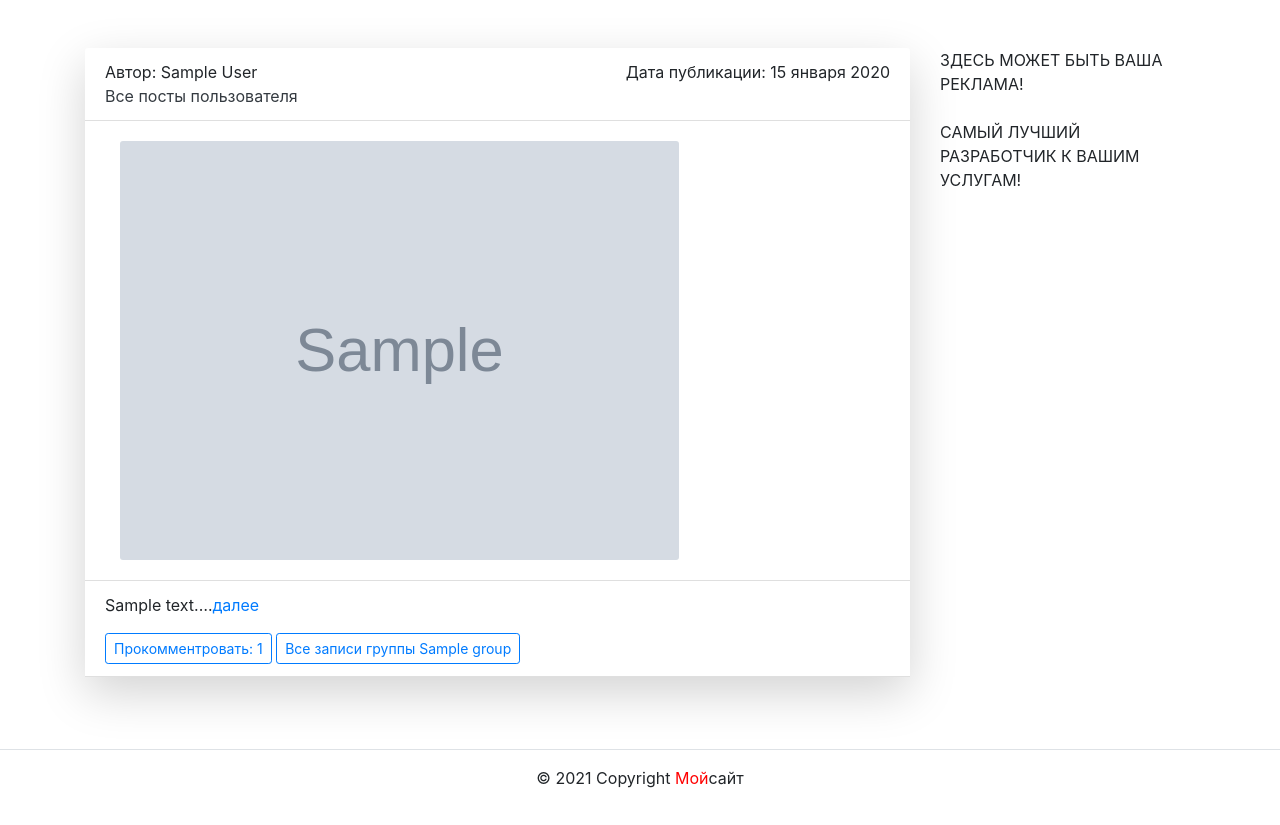
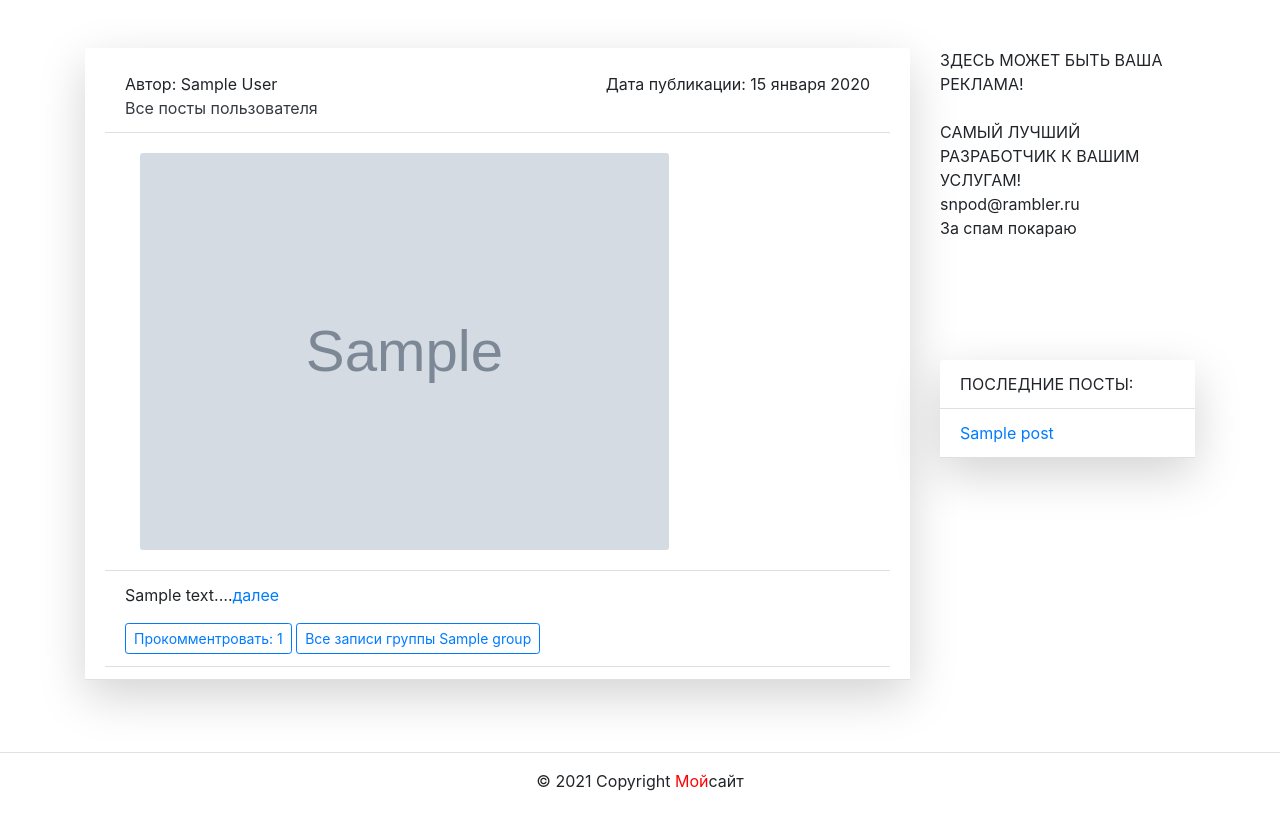
Before and after one commit to poddubkosn/posts_and_scripts, a Django app: page / in a window 1280 px wide. Shown: the part 56-881 px from the top of the page. Before the commit the page ends 844 px from the top, so only its background shows below. Run offline with Django 3.2, Linux system fonts and the light colour scheme; tables that the repository leaves empty hold one stand-in row (values such as "Sample post"); grey boxes marked "Sample" are stand-in pictures; some libraries are stand-ins or nearby versions.

Commit message:
posts and scripts.v2.6

```diff
--- a/forum/home/admin.py
+++ b/forum/home/admin.py
@@ -6,8 +6,8 @@ from .models import Comment
 
 
 class PostAdmin(admin.ModelAdmin):
-    list_display = ('pk', 'text', 'pub_date', 'author', 'group',)
-    search_fields = ('text',)
+    list_display = ('pk', 'title', 'text', 'pub_date', 'author', 'group',)
+    search_fields = ('title', 'text',)
     list_filter = ('pub_date',)
     empty_value_display = '-пусто-'
     list_editable = ('group',)
--- a/forum/home/forms.py
+++ b/forum/home/forms.py
@@ -5,7 +5,7 @@ from .models import Comment, Post
 class PostForm(forms.ModelForm):
     class Meta:
         model = Post
-        fields = ('text', 'group', 'image')
+        fields = ('title', 'text', 'group', 'image')
 
 
 class CommentForm(forms.ModelForm):
--- a/forum/home/models.py
+++ b/forum/home/models.py
@@ -24,6 +24,11 @@ class Group(models.Model):
 
 
 class Post(models.Model):
+    title = models.CharField(
+        max_length=200,
+        verbose_name='Заголовок поста',
+        help_text='Поле заголовка поста',
+        blank=True, null=True,)
     text = models.TextField(
         verbose_name='Пост',
         help_text='Поле для ввода поста')
--- a/forum/home/views.py
+++ b/forum/home/views.py
@@ -1,3 +1,4 @@
+from typing import Reversible
 from django.shortcuts import render, get_object_or_404
 from .models import Post, Group, Follow, Comment
 from django.contrib.auth.decorators import login_required
@@ -11,10 +12,11 @@ from django.core.mail import send_mass_mail
 
 def index(request):
     post_list = Post.objects.all()
+    rev_post_list = list(reversed(post_list))
     paginator = Paginator(post_list, number_of_elements_in_page)
     page_number = request.GET.get('page')
     page_obj = paginator.get_page(page_number)
-    context = {'page_obj': page_obj}
+    context = {'page_obj': page_obj, 'post_list': rev_post_list[:15]}
     return render(request, 'home/index.html', context)
 
 
--- a/forum/templates/home/index.html
+++ b/forum/templates/home/index.html
@@ -4,6 +4,7 @@
 {% endblock %}
 {% block content %}
 {% load thumbnail %}
+{% load user_filters %}
 {% load cache %}
 {% cache 20 index_page page_obj %}
 <div class="container py-5">
@@ -14,16 +15,49 @@
       <aside class="col-12 col-md-9">
         {% for post in page_obj %}
         <div class="shadow-lg p-0 mb-4 bg-white rounded">
+          <div class="card-header text-success-50 bg-white    ">
           {% include 'home/includes/post_list.html' %}
-
+          </div>
         </div>
         {% endfor %}
       </aside>
       <article class="col-3 col-md-3">
 
         ЗДЕСЬ МОЖЕТ БЫТЬ ВАША РЕКЛАМА!<br><br>
-САМЫЙ ЛУЧШИЙ РАЗРАБОТЧИК К ВАШИМ УСЛУГАМ!
+        САМЫЙ ЛУЧШИЙ РАЗРАБОТЧИК К ВАШИМ УСЛУГАМ!<br>
+        snpod@rambler.ru<br>
+        За спам покараю
+        <br><br><br><br><br><br>
 
+        <div class="shadow-lg p-0 mb-2 bg-white rounded">
+
+
+
+
+
+          <div class="card-header text-success-50 bg-white    ">
+            <div class="d-flex justify-content-between">
+            ПОСЛЕДНИЕ ПОСТЫ:
+            </div>
+          </div>
+            {% for post in post_list %}
+
+            <div class="card-header text-success-50 bg-white    ">
+              <div class="d-flex justify-content-between">
+
+
+               {% if post.title %}
+               <a href="{% url 'home:post_detail' post.pk %}">{{ post.title}}</a>
+               {% else %}
+               <a href="{% url 'home:post_detail' post.pk %}">{{ post.text | len_30 }}&#8230;</a>
+               {% endif %}
+              </div>
+            </div>
+              {% endfor %}
+
+
+
+        </div>
       </article>
     </div>
 
--- a/forum/templates/users/profile_edit.html
+++ b/forum/templates/users/profile_edit.html
@@ -1,10 +1,10 @@
 {% extends "base.html" %}
-{% block title %}Редактирование{% endblock %}
+{% block title %}Редактирование твоего профиля{% endblock %}
 {% block content %}
   <div class="row justify-content-center">
     <div class="col-md-8 p-5">
       <div class="card">
-        <div class="card-header">Редактирование</div>
+        <div class="card-header">Редактирование твоего профиля </div>
           <div class="card-body">
           {% load user_filters %}
               {% if form.errors %}
```
Also changed, not shown: forum/core/templatetags/user_filters.py (+10 -0 lines), forum/home/migrations/0003_post_title.py (added). Lines whose indentation alone changed are shown as unchanged.
